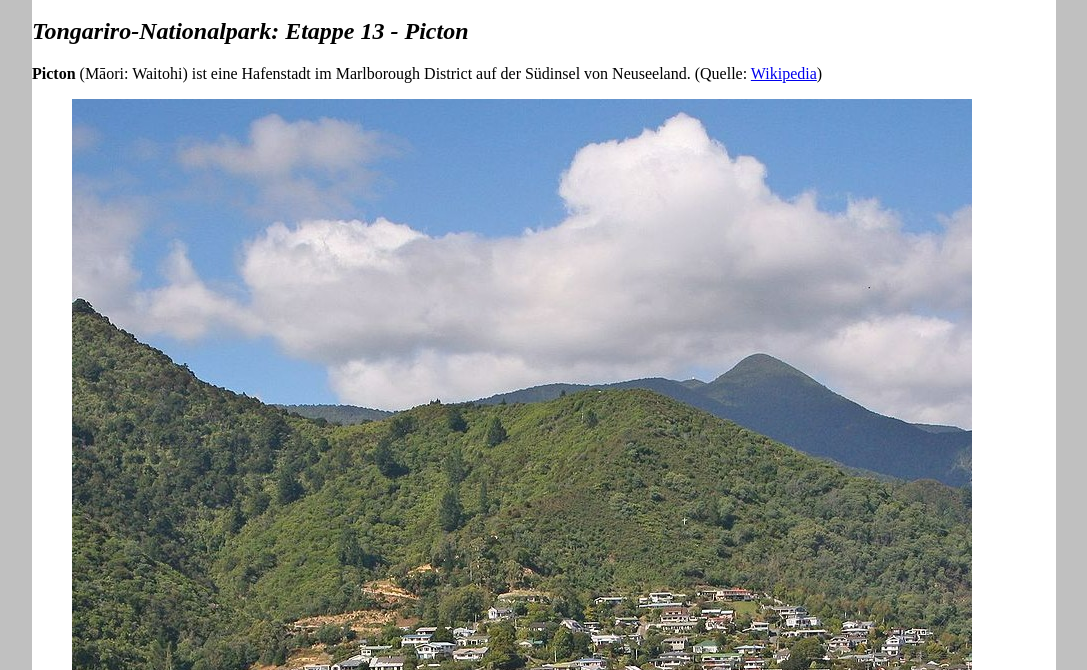
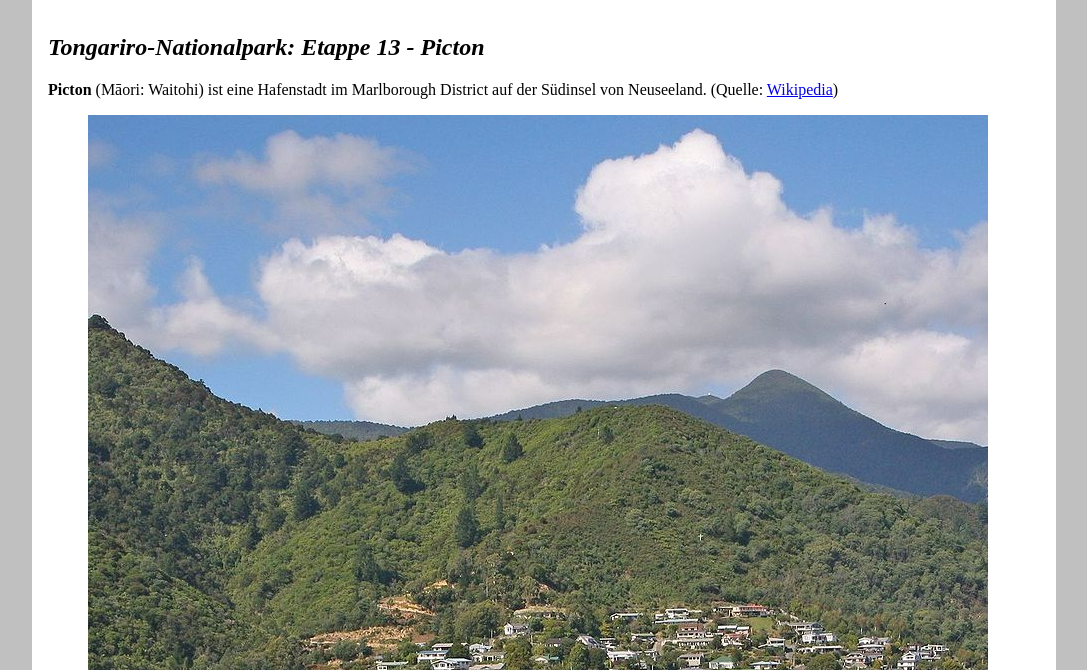
Before and after one commit to ibkrob/ibkrob.github.io, a plain HTML site: page nz/index.html in a window 1280 px wide. Shown: the part 490-1160 px from the top of the page, without its empty margins (96-1183 px from the left). Drawn offline with Linux system fonts and the light colour scheme.

Commit message:
artikelränder

```diff
--- a/nz/main.css
+++ b/nz/main.css
@@ -1,6 +1,6 @@
 /* stile für die neuseelandreise */
 
-body{
+body {
     background-color: silver;
 
 }
@@ -10,3 +10,7 @@ main {
     max-width: 1024px;
     margin: auto;
 }
+
+article {
+    padding: 1em;
+}
```
